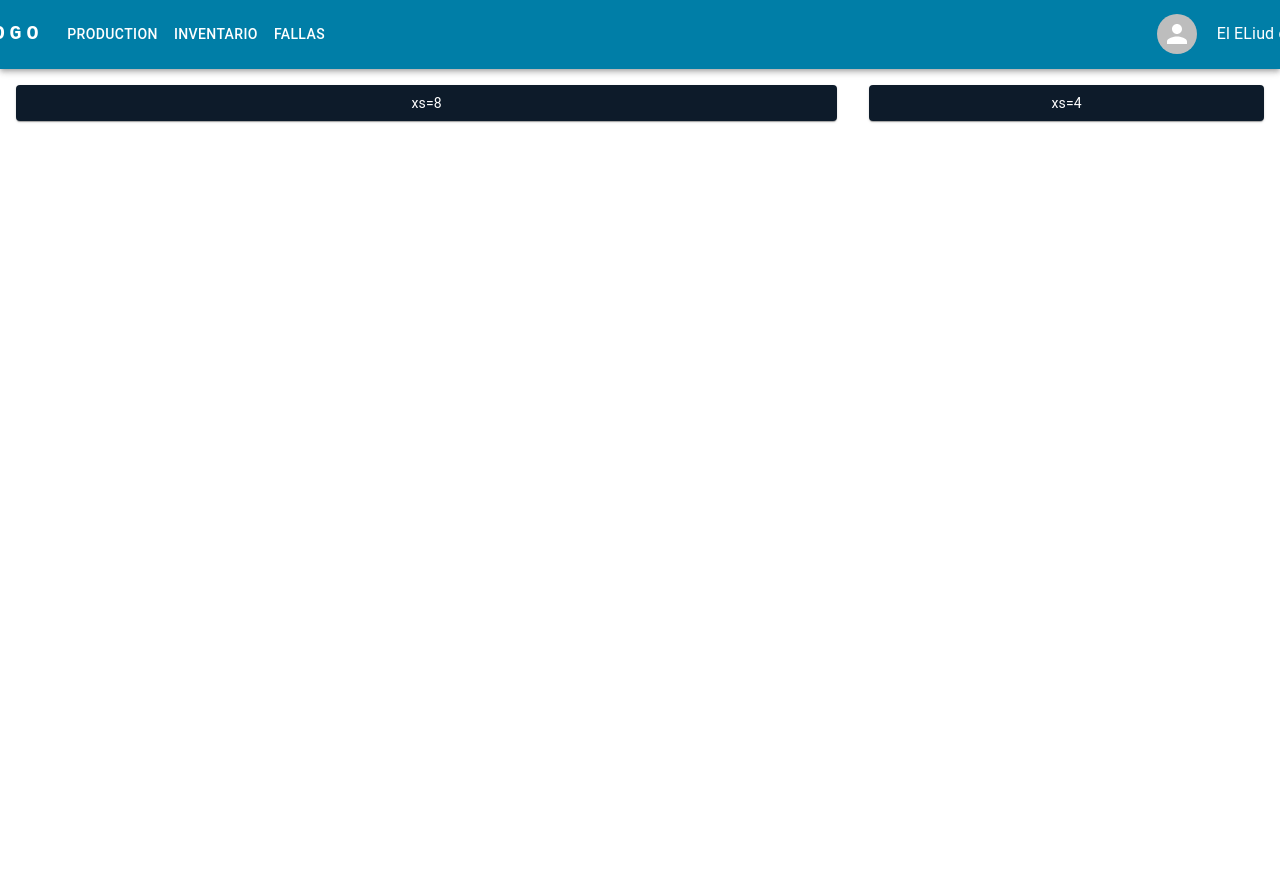
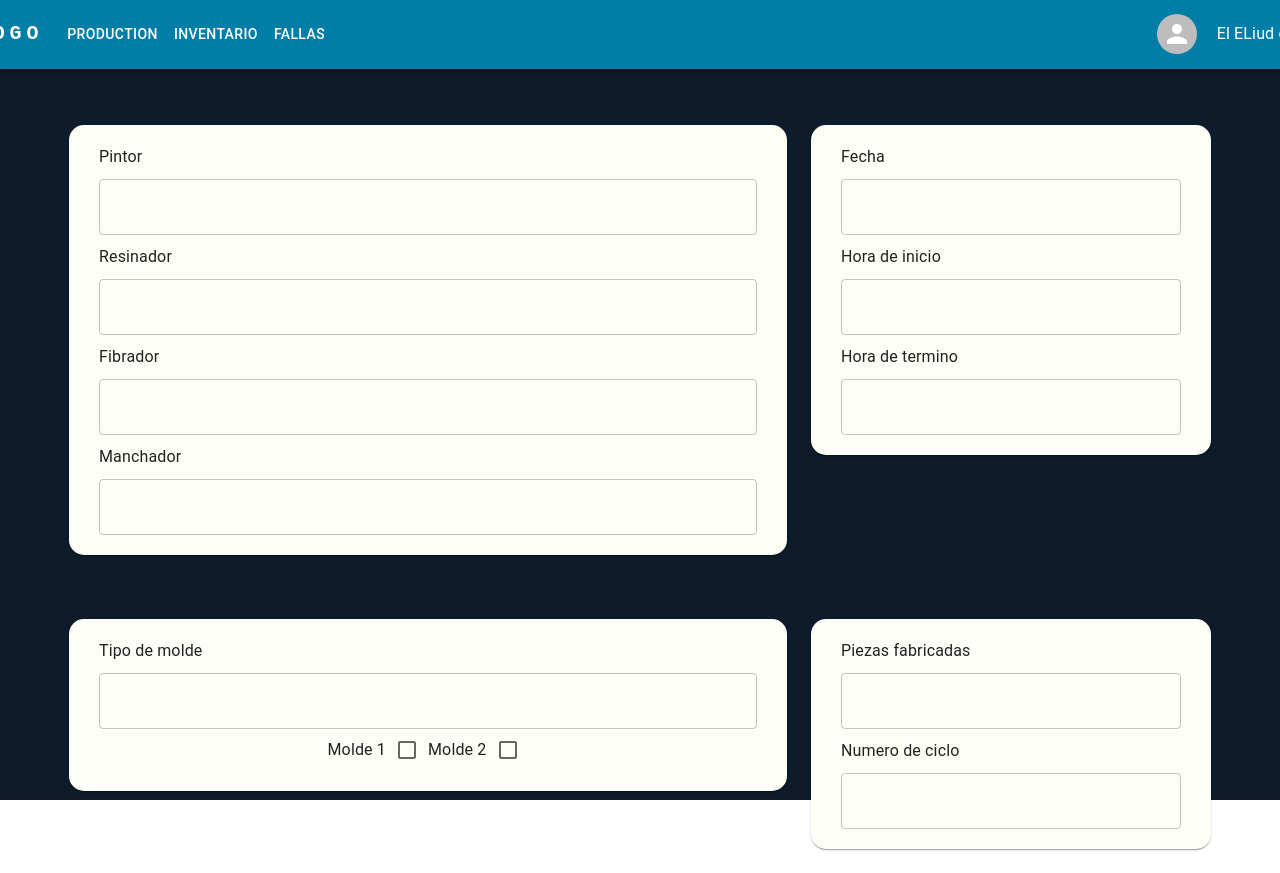
Before and after one commit to KaliumStudios/plastech-inv, a React (Create React App) app: page /Production in a window 1280 px wide. Shown: the top 873 px of the page. Before the commit the page ends 800 px from the top, so only its background shows below. Built offline with nearby package versions, Linux system fonts and the light colour scheme.

Commit message:
Created the data fot the production screen

```diff
--- a/src/App.tsx
+++ b/src/App.tsx
@@ -5,11 +5,11 @@ import Inventario from "./components/Inventario";
 import Fallas from "./components/Fallas";
 import { Route, Routes } from "react-router-dom";
 import Dashboard from "./components/Dashboard";
-import { container } from "./styles/Common.styles";
+import { backgroundColor, container } from "./styles/Common.styles";
 
 function App() {
   return (
-    <>
+    <div style={backgroundColor}>
       <Navbar />
       <div style={container}>
         <Routes>
@@ -19,7 +19,7 @@ function App() {
           <Route path="/Fallas" element={<Fallas />} />
         </Routes>
       </div>
-    </>
+    </div>
   );
 }
 
--- a/src/components/Production.tsx
+++ b/src/components/Production.tsx
@@ -1,29 +1,97 @@
 import * as React from "react";
-import { styled } from "@mui/material/styles";
 import Box from "@mui/material/Box";
-import Paper from "@mui/material/Paper";
 import Grid from "@mui/material/Grid";
+import { TextField, Stack, Card, Typography, Checkbox } from "@mui/material";
+import {
+  cardBackgroundColor,
+  boxMargins,
+  typographyStyles,
+  checkboxesStyles,
+  centeredGrids,
+} from "../styles/Common.styles";
 
-const CardItemText = styled(Paper)(({ theme }) => ({
-  backgroundColor: "#0d1b2a",
-  ...theme.typography.body2,
-  padding: theme.spacing(1),
-  textAlign: "center",
-  color: "white",
-  display: "block",
-}));
+// Se utilizaria en caso que el color de borde en los inputs se quiera cambiar de color
+
+// type Props = {
+//   fontColor?: string;
+//   // variable sin cammel case por warning en la consola, no encuentro el porque no sale el warninf en fontColor;
+//   widthpercent?: string;
+// };
+
+// const options = {
+//   shouldForwardProp: (prop: string) => prop !== "fontColor",
+//   shouldForwardProp2: (prop: string) => prop !== "widthpercent",
+// };
+
+// const StyledTextField = styled(
+//   TextField,
+//   options
+// )<Props>(({ fontColor, widthpercent }) => ({
+//   width: widthpercent,
+//   input: {
+//     color: fontColor,
+//   },
+// }));
 
 export default function Production() {
   return (
-    <Box>
-      <Grid container spacing={2} columnSpacing={4}>
-        <Grid item xs={8}>
-          <CardItemText>xs=8</CardItemText>
+    <Stack>
+      <Grid container spacing={3} mb={8} mt={2} style={centeredGrids}>
+        <Grid item xs={7}>
+          <Card style={cardBackgroundColor}>
+            <Box style={boxMargins}>
+              <Typography style={typographyStyles}>Pintor</Typography>
+              <TextField fullWidth></TextField>
+              <Typography style={typographyStyles}>Resinador</Typography>
+              <TextField fullWidth></TextField>
+              <Typography style={typographyStyles}>Fibrador</Typography>
+              <TextField fullWidth></TextField>
+              <Typography style={typographyStyles}>Manchador</Typography>
+              <TextField fullWidth></TextField>
+            </Box>
+          </Card>
         </Grid>
         <Grid item xs={4}>
-          <CardItemText>xs=4</CardItemText>
+          <Card style={cardBackgroundColor}>
+            <Box style={boxMargins}>
+              <Typography style={typographyStyles}>Fecha</Typography>
+              <TextField fullWidth></TextField>
+              <Typography style={typographyStyles}>Hora de inicio</Typography>
+              <TextField fullWidth></TextField>
+              <Typography style={typographyStyles}>Hora de termino</Typography>
+              <TextField fullWidth></TextField>
+            </Box>
+          </Card>
         </Grid>
       </Grid>
-    </Box>
+      <Grid container spacing={3} mb={3} style={centeredGrids}>
+        <Grid item xs={7}>
+          <Card style={cardBackgroundColor}>
+            <Box style={boxMargins}>
+              <Typography style={typographyStyles}>Tipo de molde</Typography>
+              <TextField fullWidth></TextField>
+              <Box style={checkboxesStyles}>
+                <Typography>Molde 1</Typography>
+                <Checkbox />
+                <Typography>Molde 2</Typography>
+                <Checkbox />
+              </Box>
+            </Box>
+          </Card>
+        </Grid>
+        <Grid item xs={4}>
+          <Card style={cardBackgroundColor}>
+            <Box style={boxMargins}>
+              <Typography style={typographyStyles}>
+                Piezas fabricadas
+              </Typography>
+              <TextField fullWidth></TextField>
+              <Typography style={typographyStyles}>Numero de ciclo</Typography>
+              <TextField fullWidth></TextField>
+            </Box>
+          </Card>
+        </Grid>
+      </Grid>
+    </Stack>
   );
 }
--- a/src/styles/Common.styles.ts
+++ b/src/styles/Common.styles.ts
@@ -9,6 +9,11 @@ export const container = {
   "text-align": "center",
 };
 
+export const backgroundColor = {
+  backgroundColor: "#0d1b2a",
+  width: "100%",
+  height: "100vh",
+};
 
 
 
@@ -69,3 +74,32 @@ export const userIconButton = {
 export const userImage = {
   mr: 2.5,
 };
+
+//Production css
+
+export const cardBackgroundColor = {
+  backgroundColor: "#FDFFF7",
+  borderRadius: "15px",
+};
+
+export const centeredGrids = {
+  justifyContent: "center",
+};
+
+export const boxMargins = {
+  margin: "20px 30px 20px 30px",
+};
+
+export const typographyStyles = {
+  display: "flex",
+  justifyContent: "start",
+  marginBottom: "10px",
+  marginTop: "10px",
+};
+
+export const checkboxesStyles = {
+  display: "flex",
+  justifyContent: "center",
+  alignContent: "center",
+  alignItems: "center",
+};
```
